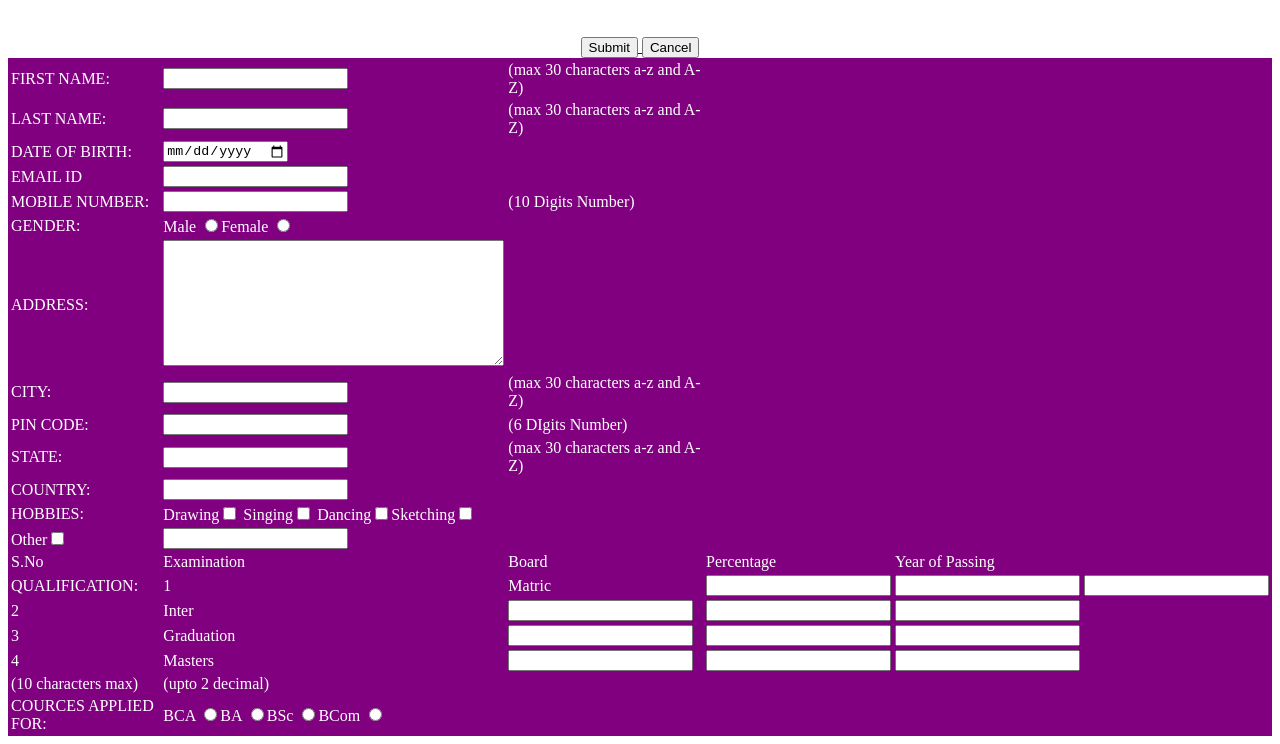
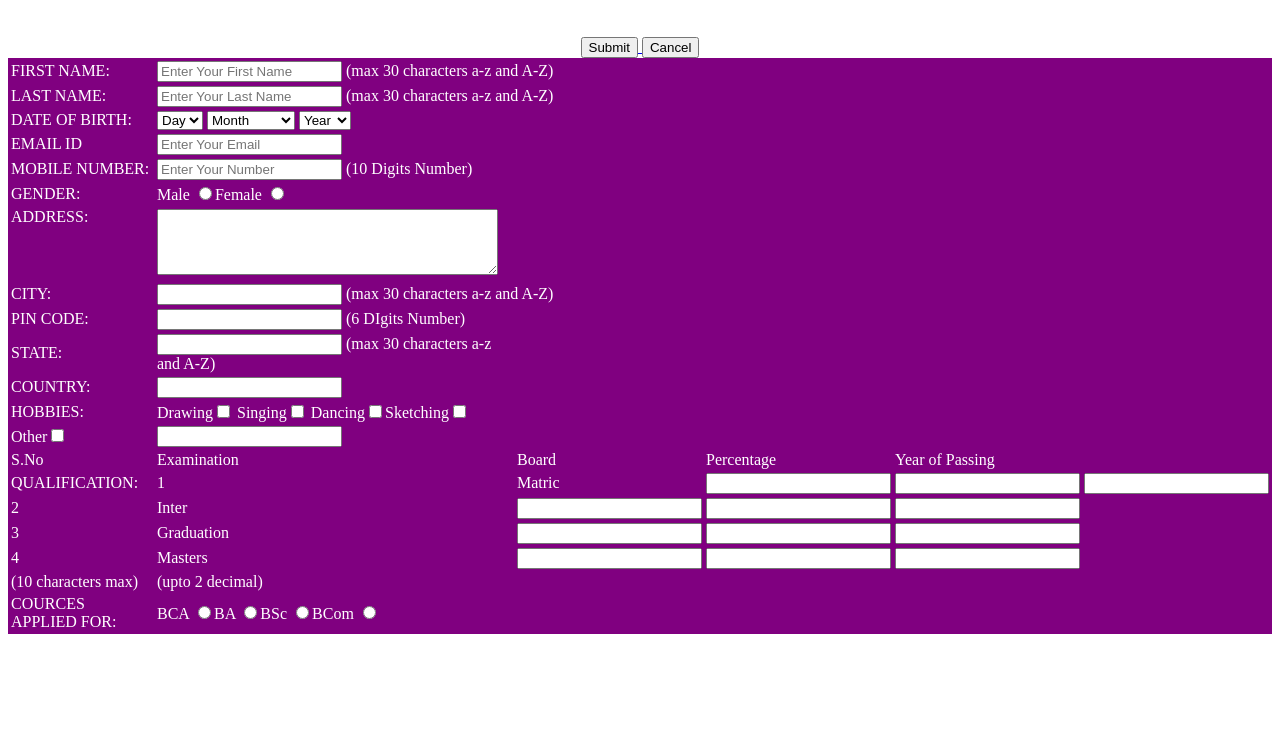
Before and after one commit to abdulbasit543/assignment_2, a plain HTML site: page index.html in a window 1280 px wide. Shown: the part 187-931 px from the top of the page. After the commit the page ends 829 px from the top, so only its background shows below. Drawn offline with Linux system fonts and the light colour scheme.

Commit message:
commited

```diff
--- a/index.html
+++ b/index.html
@@ -12,64 +12,136 @@
 <body>
     <center><img src="/Saylani-logo.png"></center>
     <h1 class="center">STUDENT REGISTRATION FORM</h1>
-    <form action="">
+    <form action="submit.html">
         <center>
-            <table cellpading="10">
+            <table>
 
                 <tr>
                     <td align="right" class="cntr" colspan="1">FIRST NAME:</td>
-                    <td> <input type="text" name="fname" id=""> </td>
-                    <td>(max 30 characters a-z and A-Z)</td>
+                    <td colspan="3"> <input type="text" name="fname" id="" placeholder="Enter Your First Name"
+                            maxlength="30">  (max 30 characters a-z and A-Z)</td>
                 </tr>
                 <tr>
                     <td class="cntr">LAST NAME:</td>
-                    <td> <input type="text" name="lname" id=""> </td>
-                    <td>(max 30 characters a-z and A-Z)</td>
+                    <td colspan="3"> <input type="text" name="lname" id="" placeholder="Enter Your Last Name"
+                            maxlength="30">  (max 30 characters a-z and A-Z) </td>
                 </tr>
                 <tr>
                     <td class="cntr">DATE OF BIRTH:</td>
-                    <td> <input type="date" name="date" id=""> </td>
+                    <td> <select name="day" id="" selected="day">
+                            <option value="">1</option>
+                            <option value="">2</option>
+                            <option value="">3</option>
+                            <option value="">4</option>
+                            <option value="">5</option>
+                            <option value="">6</option>
+                            <option value="">7</option>
+                            <option value="">8</option>
+                            <option value="">9</option>
+                            <option value="">10</option>
+                            <option value="">11</option>
+                            <option value="">12</option>
+                            <option value="">13</option>
+                            <option value="">14</option>
+                            <option value="">15</option>
+                            <option value="">16</option>
+                            <option value="">17</option>
+                            <option value="">18</option>
+                            <option value="">19</option>
+                            <option value="">20</option>
+                            <option value="">21</option>
+                            <option value="">22</option>
+                            <option value="">23</option>
+                            <option value="">24</option>
+                            <option value="">25</option>
+                            <option value="">26</option>
+                            <option value="">27</option>
+                            <option value="">28</option>
+                            <option value="">29</option>
+                            <option value="">30</option>
+                            <option value="">31</option>
+                            <option value="" selected>Day</option>
+                        </select>
+                        <select name="month" id="">
+                            <option value="">January</option>
+                            <option value="">February</option>
+                            <option value="">March</option>
+                            <option value="">April</option>
+                            <option value="">May</option>
+                            <option value="">June</option>
+                            <option value="">July</option>
+                            <option value="">August</option>
+                            <option value="">September</option>
+                            <option value="">October</option>
+                            <option value="">November</option>
+                            <option value="">December</option>
+                            <option value="" selected>Month</option>
+                        </select>
+                        <select name="year" id="">
+                            <option value="">1990</option>
+                            <option value="">1991</option>
+                            <option value="">1992</option>
+                            <option value="">1993</option>
+                            <option value="">1994</option>
+                            <option value="">1995</option>
+                            <option value="">1996</option>
+                            <option value="">1997</option>
+                            <option value="">1998</option>
+                            <option value="">1999</option>
+                            <option value="">2000</option>
+                            <option value="">2001</option>
+                            <option value="">2002</option>
+                            <option value="">2003</option>
+                            <option value="">2004</option>
+                            <option value="">2005</option>
+                            <option value="">2006</option>
+                            <option value="">2007</option>
+                            <option value="">2008</option>
+                            <option value="">2009</option>
+                            <option value="">2010</option>
+                            <option value="">2011</option>
+                            <option value="">2012</option>
+                            <option value="">2013</option>
+                            <option value="" selected>Year</option>
+                        </select>
+                    </td>
                 </tr>
                 <tr>
-                    <td class="cntr">EMAIL ID</td>
-                    <td> <input type="email" name="email" id=""> </td>
+                    <td>EMAIL ID</td>
+                    <td> <input type="email" name="email" id="" placeholder="Enter Your Email" maxlength="30"> </td>
                 </tr>
                 <tr>
-                    <td class="cntr">MOBILE NUMBER:</td>
-                    <td> <input type="number" name="phone" id=""> </td>
-                    <td>(10 Digits Number)</td>
+                    <td>MOBILE NUMBER:</td>
+                    <td> <input type="number" name="phone" id="" placeholder="Enter Your Number">  (10 Digits Number) </td>
                 </tr>
                 <tr>
-                    <td class="cntr">GENDER:</td>
+                    <td >GENDER:</td>
                     <td> Male <input type="radio" name="gender" id="">Female <input type="radio" name="gender" id="">
                     </td>
                 </tr>
                 <tr>
-                    <td class="cntr">ADDRESS:</td>
-                    <td class="add"> <textarea name="add" id="" cols="40" rows="8"></textarea> </td>
+                    <td>ADDRESS: <br><br><br><br></td>
+                    <td> <textarea name="add" id="" cols="40" rows="4"></textarea> </td>
                 </tr>
                 <tr>
-                    <td class="cntr">CITY:</td>
-                    <td> <input type="text" name="city" id=""> </td>
-                    <td>(max 30 characters a-z and A-Z)</td>
+                    <td >CITY:</td>
+                    <td colspan="3"> <input type="text" name="city" id="" maxlength="30">  (max 30 characters a-z and A-Z) </td>
                 </tr>
                 <tr>
-                    <td class="cntr">PIN CODE:</td>
-                    <td> <input type="number" name="pin" id=""> </td>
-                    <td>(6 DIgits Number)</td>
+                    <td>PIN CODE:</td>
+                    <td> <input type="number" name="pin" id="">  (6 DIgits Number) </td>
                 </tr>
                 <tr>
-                    <td class="cntr">STATE:</td>
-                    <td> <input type="text" name="state" id=""> </td>
-                    <td>(max 30 characters a-z and A-Z)</td>
+                    <td>STATE:</td>
+                    <td> <input type="text" name="state" id="">  (max 30 characters a-z and A-Z) </td>
                 </tr>
                 <tr>
-                    <td class="cntr">COUNTRY:</td>
+                    <td>COUNTRY:</td>
                     <td> <input type="text" name="country" id=""> </td>
                     </td>
                 </tr>
                 <tr>
-                    <td class="cntr">HOBBIES:</td>
+                    <td>HOBBIES:</td>
                     <td> Drawing<input type="checkbox" name="hobby" id=""> Singing<input type="checkbox" name="hobby"
                             id="">
                         Dancing<input type="checkbox" name="hobby" id="">Sketching<input type="checkbox" name="hobby"
```
